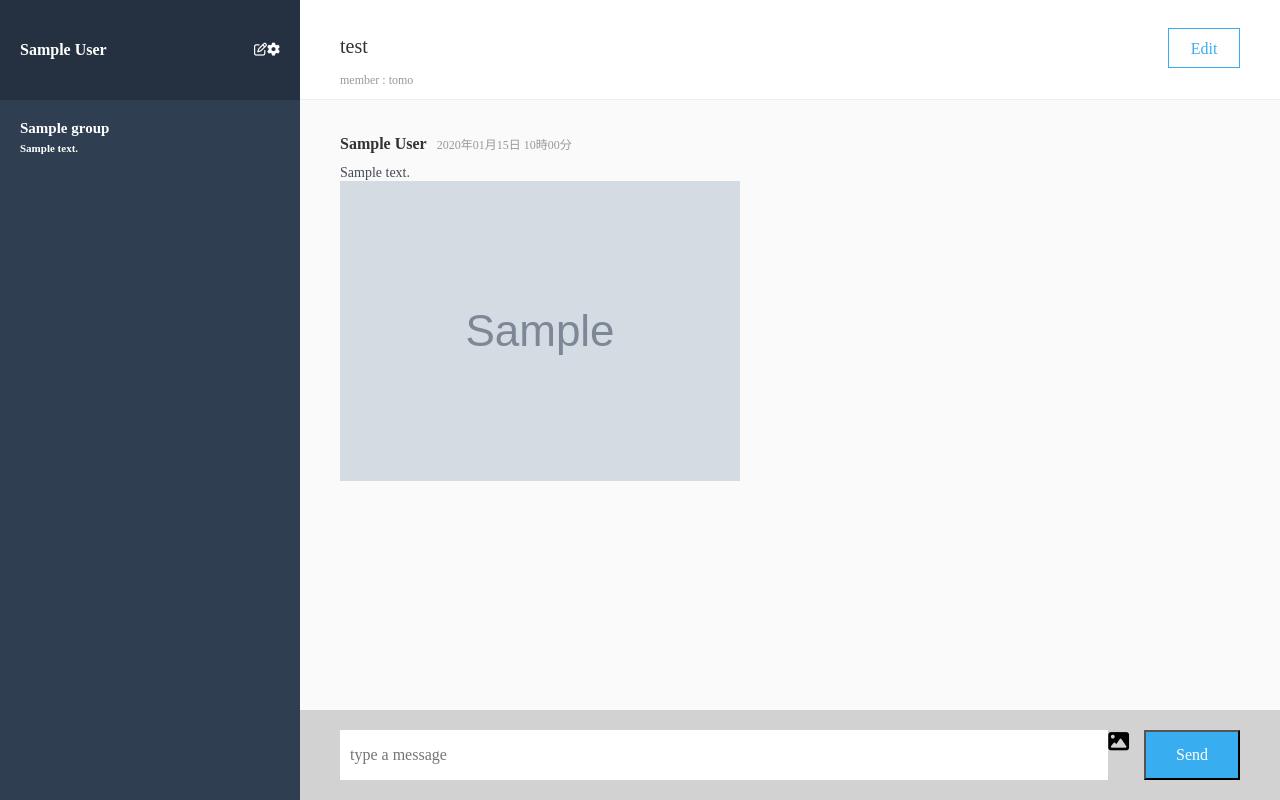
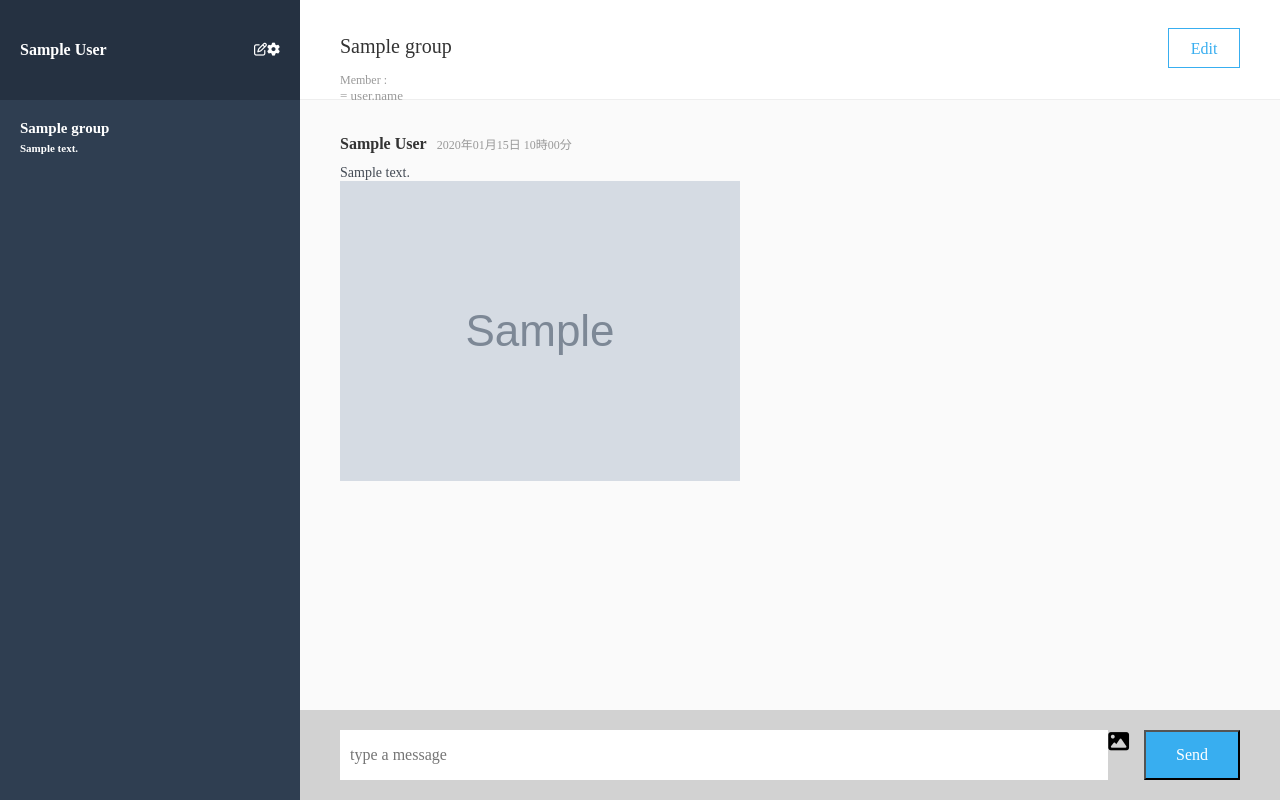
Before and after one commit to tomo-154/chat-space2, a Rails app: page /groups/1/messages in a window 1280 px wide. Run offline with Rails 7, Linux system fonts and the light colour scheme; a user stored in the database is signed in; tables that the repository leaves empty hold one stand-in row (values such as "Sample post"); grey boxes marked "Sample" are stand-in pictures; style sheets or scripts are compiled from the project's sources; some libraries are stand-ins or nearby versions.

Commit message:
edit _main_chat.htm.haml

```diff
--- a/app/views/messages/_main_chat.html.haml
+++ b/app/views/messages/_main_chat.html.haml
@@ -2,9 +2,11 @@
   .main-header
     .main-header__left-box
       %h2.main-header__left-box__current-group
-        test
+        = @group.name
       %ul.main-header__left-box__member-list
-        member : tomo
+        Member :
+        - @group.users.each do |user|
+          %li = user.name
     .main-header__edit-btn
       =link_to "#", class: "edit-btn" do
         %p.edit-btn__edit-item
```
